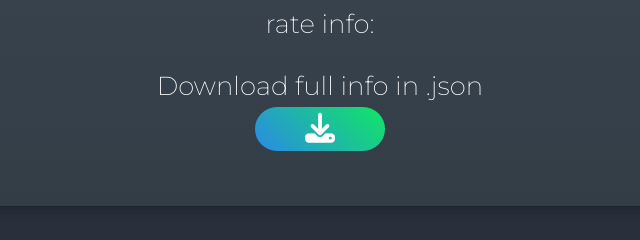
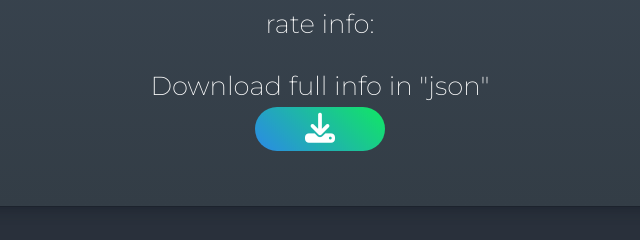
Before and after one commit to Derpimus/currency, a plain HTML site: page index.html in a window 1280 px wide. Shown: the part 472-712 px from the top of the page, 320-960 px from the left. Drawn offline with Linux system fonts and the light colour scheme; no server answers.

Commit message:
Update index.html

```diff
--- a/index.html
+++ b/index.html
@@ -5,10 +5,8 @@
     <meta charset="UTF-8">
     <meta name="viewport" content="width=device-width, initial-scale=1.0">
     <title>Exchange Rate App</title>
-
     <link href="https://fonts.googleapis.com/css?family=Montserrat:200,400,700&display=swap&subset=latin-ext"
         rel="stylesheet">
-
     <link rel="stylesheet" href="style.css">
     <script src="https://kit.fontawesome.com/4a361119e0.js" crossorigin="anonymous"></script>
 </head>
@@ -48,7 +46,7 @@
         </div>
         <p class="rate-info">rate info:</p>
         <div class="downloadDiv">
-            <p class="rate-info">Download full info in .json</p>
+            <p class="rate-info">Download full info in "json"</p>
             <button id='download' class="swap">
                 <i class="fa-solid fa-download"></i>
             </button>
```
